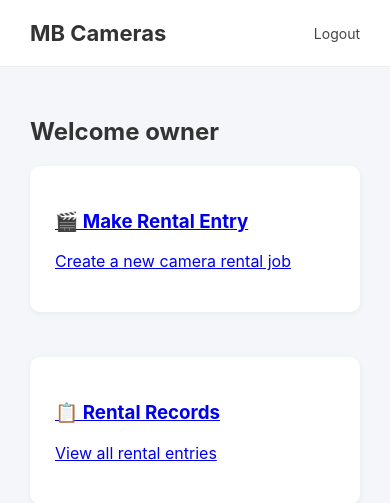
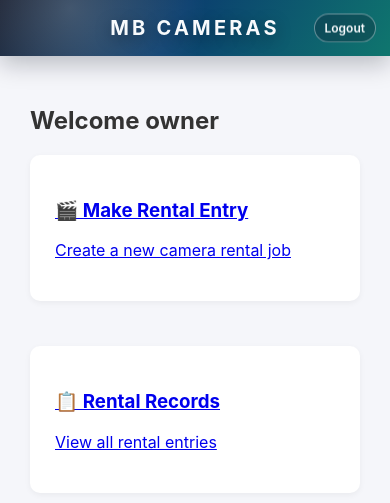
Before and after one commit to bachammahesh-cyber/mb-cameras, a Flask app: page /dashboard in a window 390 px wide. Shown: the top 503 px of the page. Run offline with Flask 3, Linux system fonts and the light colour scheme; a user stored in the database is signed in.

Commit message:
Redesign MB Cameras header band with centered brand styling

```diff
--- a/static/style.css
+++ b/static/style.css
@@ -31,6 +31,64 @@ font-size:22px;
 text-decoration:none;
 color:#444;
 font-size:14px;
+}
+
+/* ------------------------
+BRAND BAND
+------------------------ */
+
+.brand-band{
+position:relative;
+justify-content:center;
+padding:20px 30px;
+background:
+linear-gradient(120deg,#0f172a 0%,#0b3f6f 45%,#0f766e 100%);
+border-bottom:none;
+box-shadow:0 8px 24px rgba(2,12,27,0.25);
+overflow:hidden;
+}
+
+.brand-band::before{
+content:"";
+position:absolute;
+inset:0;
+background:radial-gradient(circle at 18% 15%,rgba(255,255,255,0.22),transparent 42%);
+pointer-events:none;
+}
+
+.brand-band .brand-title{
+margin:0;
+position:relative;
+z-index:1;
+font-size:28px;
+font-weight:700;
+letter-spacing:0.25em;
+color:#f8fafc;
+text-transform:uppercase;
+text-shadow:0 4px 16px rgba(0,0,0,0.35);
+}
+
+.brand-band a,
+.brand-band .logout{
+position:absolute;
+right:30px;
+top:50%;
+transform:translateY(-50%);
+z-index:2;
+padding:8px 14px;
+border-radius:999px;
+text-decoration:none;
+font-size:13px;
+font-weight:600;
+color:#f8fafc;
+border:1px solid rgba(248,250,252,0.4);
+background:rgba(15,23,42,0.28);
+backdrop-filter:blur(4px);
+}
+
+.brand-band a:hover,
+.brand-band .logout:hover{
+background:rgba(15,23,42,0.45);
 }
 
 /* ------------------------
@@ -220,6 +278,22 @@ MOBILE RESPONSIVE
 
 @media(max-width:800px){
 
+.brand-band{
+padding:16px 14px;
+}
+
+.brand-band .brand-title{
+font-size:20px;
+letter-spacing:0.16em;
+}
+
+.brand-band a,
+.brand-band .logout{
+right:14px;
+padding:6px 10px;
+font-size:12px;
+}
+
 .cards{
 grid-template-columns:1fr;
 }
--- a/templates/dashboard.html
+++ b/templates/dashboard.html
@@ -8,8 +8,8 @@
 
 <body>
 
-<div class="header">
-    <h2>MB Cameras</h2>
+<div class="header brand-band">
+    <h2 class="brand-title">MB CAMERAS</h2>
     <a class="logout" href="/logout">Logout</a>
 </div>
 
--- a/templates/inventory.html
+++ b/templates/inventory.html
@@ -8,8 +8,8 @@
 
 <body>
 
-<div class="header">
-    <h2>MB Cameras</h2>
+<div class="header brand-band">
+    <h2 class="brand-title">MB CAMERAS</h2>
     <a class="logout" href="/logout">Logout</a>
 </div>
 
--- a/templates/new_rental.html
+++ b/templates/new_rental.html
@@ -9,9 +9,9 @@
 
 <body>
 
-<div class="header">
+<div class="header brand-band">
 
-<h2>MB Cameras</h2>
+<h2 class="brand-title">MB CAMERAS</h2>
 
 <a href="/dashboard">Back</a>
 
```
